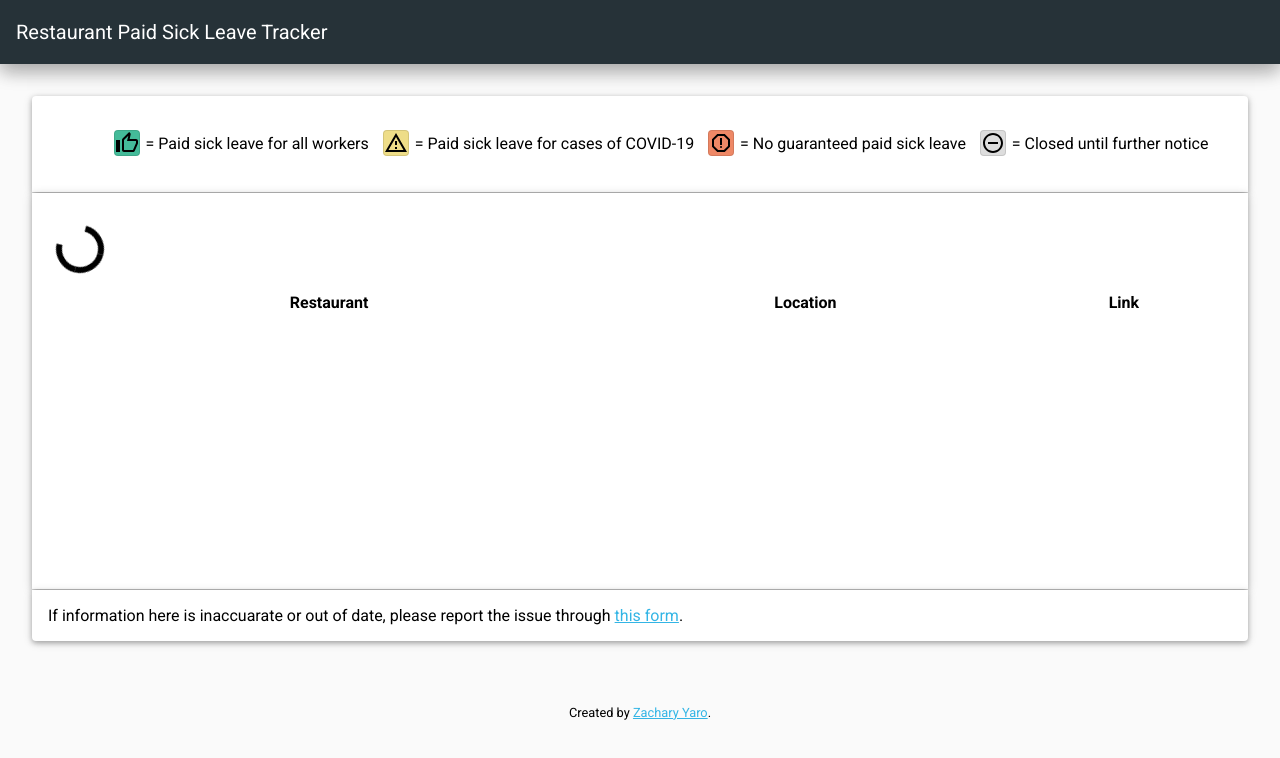
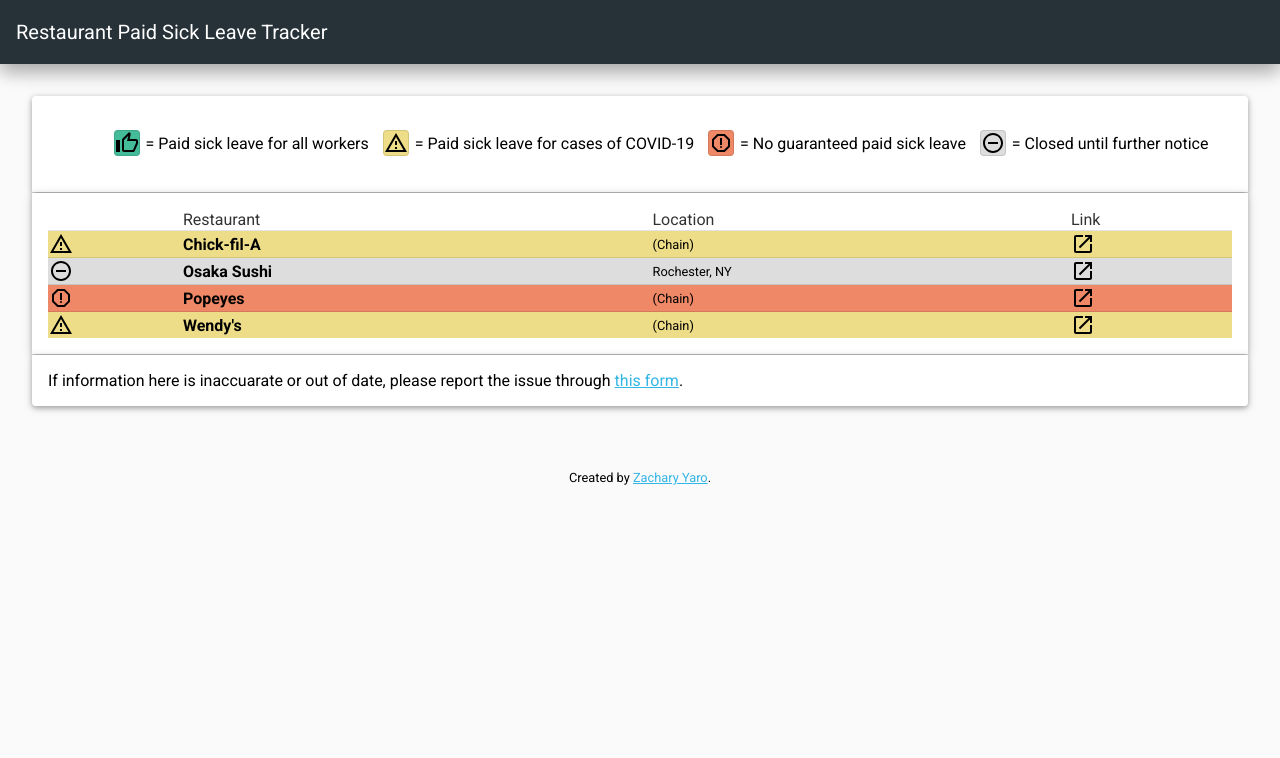
Before and after one commit to ZMYaro/paid-sick-leave-tracker, a plain HTML site: page index.html in a window 1280 px wide. Drawn offline with Linux system fonts and the light colour scheme.

Commit message:
Add initial list loading

```diff
--- a/index.html
+++ b/index.html
@@ -9,6 +9,7 @@
 		<link rel="stylesheet" type="text/css" href="styles/styles.css" />
 
 		<script type="text/javascript" src="scripts/material-touch.js"></script>
+		<script type="text/javascript" src="scripts/list-loader.js"></script>
 	</head>
 	<body>
 		<header class="appBar z2">
@@ -57,8 +58,11 @@
 				</thead>
 				<tbody>
 					<tr id="loading-placeholder">
-							<progress class="circular">Loading...</progress>
 						<td colspan="4">
+							<noscript>This page uses JavaScript to load the list.  Please enable JavaScript.</noscript>
+							<script type="text/javascript">
+								document.write('<progress class="circular">Loading...</progress>');
+							</script>
 						</td>
 					</tr>
 				</tbody>
--- /dev/null
+++ b/restaurants.json
@@ -0,0 +1,26 @@
+[
+	{
+		"name": "Chick-fil-A",
+		"location": "(Chain)",
+		"status": "covidOnly",
+		"link": "https://www.chick-fil-a.com/corona-virus"
+	},
+	{
+		"name": "Osaka Sushi",
+		"location": "Rochester, NY",
+		"status": "closed",
+		"link": "https://osakasushirochester.com"
+	},
+	{
+		"name": "Popeyes",
+		"location": "(Chain)",
+		"status": "none",
+		"link": "https://www.popeyes.com/current-public-health-environment"
+	},
+	{
+		"name": "Wendy's",
+		"location": "(Chain)",
+		"status": "covidOnly",
+		"link": "https://www.squaredealblog.com/homewendys/2020/3/15/a-message-from-wendys-president-amp-ceo-todd-penegor-nbsp"
+	}
+]
--- /dev/null
+++ b/scripts/list-loader.js
@@ -0,0 +1,78 @@
+'use strict';
+
+const DATA_STATUS_GOOD = 'full',
+	DATA_STATUS_WARN = 'covidOnly',
+	DATA_STATUS_BAD = 'none',
+	DATA_STATUS_CLOSED = 'closed',
+	CSS_GOOD = 'status-good',
+	CSS_WARN = 'status-warn',
+	CSS_BAD = 'status-bad',
+	CSS_CLOSED = 'status-closed',
+	ICON_GOOD = '<img src="images/good.svg" alt="Status: good." />',
+	ICON_WARN = '<img src="images/warn.svg" alt="Status: warning." />',
+	ICON_BAD = '<img src="images/bad.svg" alt="Status: bad." />',
+	ICON_CLOSED = '<img src="images/no_entry.svg" alt="Status: closed." />',
+	ICON_STATEMENT_LINK = '<img src="images/open_in_new.svg" alt="Official statement." title="Official statement" />';
+
+var restaurants,
+	restaurantList;
+
+window.addEventListener('load', init);
+function init() {
+	// Get elements.
+	restaurantList = document.querySelector('#restaurant-list tbody');
+
+	// TODO: Set up sorting options.
+
+	// Load the inital list.
+	loadRestaurants();
+}
+
+async function loadRestaurants() {
+	var dataReq = await fetch('restaurants.json'),
+		data = await dataReq.json();
+	renderRestaurants(data);
+}
+
+function renderRestaurants(restaurantData) {
+	restaurants = restaurantData;
+
+	restaurants.forEach((restaurant) => {
+		// Create the restaurant's table row.
+		var row = document.createElement('tr'),
+			rowHTML = '';
+
+		// Check status.
+		rowHTML += '<td>';
+		if (restaurant.status === DATA_STATUS_GOOD) {
+			row.classList.add(CSS_GOOD);
+			rowHTML += ICON_GOOD;
+		} else if (restaurant.status === DATA_STATUS_WARN) {
+			row.classList.add(CSS_WARN);
+			rowHTML += ICON_WARN;
+		} else if (restaurant.status === DATA_STATUS_BAD) {
+			row.classList.add(CSS_BAD);
+			rowHTML += ICON_BAD;
+		} else if (restaurant.status === DATA_STATUS_CLOSED) {
+			row.classList.add(CSS_CLOSED);
+			rowHTML += ICON_CLOSED;
+		}
+		rowHTML += '</td>';
+
+		// Add other fields.
+		rowHTML += '<td>' + restaurant.name + '</td>';
+		rowHTML += '<td>' + restaurant.location + '</td>';
+		rowHTML += '<td>' +
+			'<a href="' + restaurant.link + '" target="_blank">' +
+				ICON_STATEMENT_LINK +
+			'</a>';
+
+		// Add the row to the table.
+		row.innerHTML = rowHTML;
+		restaurant.elem = row;
+		restaurantList.appendChild(row);
+	});
+
+	// Remove the loading indicator.
+	document.getElementById('loading-placeholder').remove();
+}
--- a/styles/styles.css
+++ b/styles/styles.css
@@ -70,13 +70,33 @@
 }
 
 /* Data table */
-#restaurant-list {
-	width: 100%;
-}
 #loading-placeholder td {
 	padding: 8rem 0;
 	text-align: center;
 }
+#restaurant-list {
+	width: 100%;
+	border-collapse: collapse;
+}
+	#restaurant-list th {
+		text-align: left;
+		font-weight: normal;
+		opacity: 0.8;
+	}
+	#restaurant-list tbody tr {
+		border-top: 1px solid rgba(0, 0, 0, 0.11);
+	}
+	#restaurant-list td img {
+		vertical-align: middle;
+	}
+	#restaurant-list td:nth-of-type(2) {
+		/* Restaurant name */
+		font-weight: bold;
+	}
+	#restaurant-list td:nth-of-type(3) {
+		/* Restaurant location */
+		font-size: 80%;
+	}
 
 /* Footer */
 footer {
```
Also changed, not shown: images/open_in_new.svg (added).
